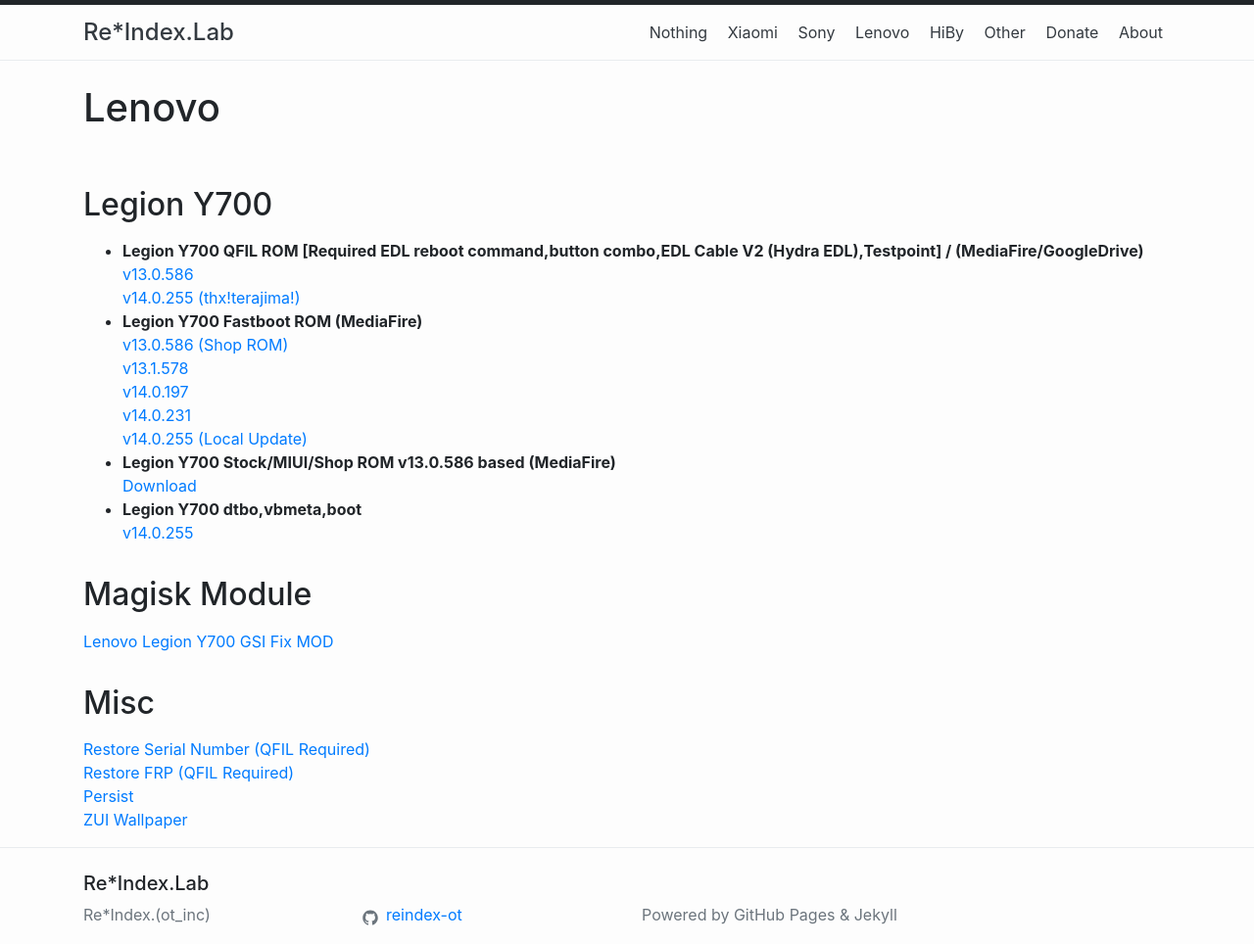
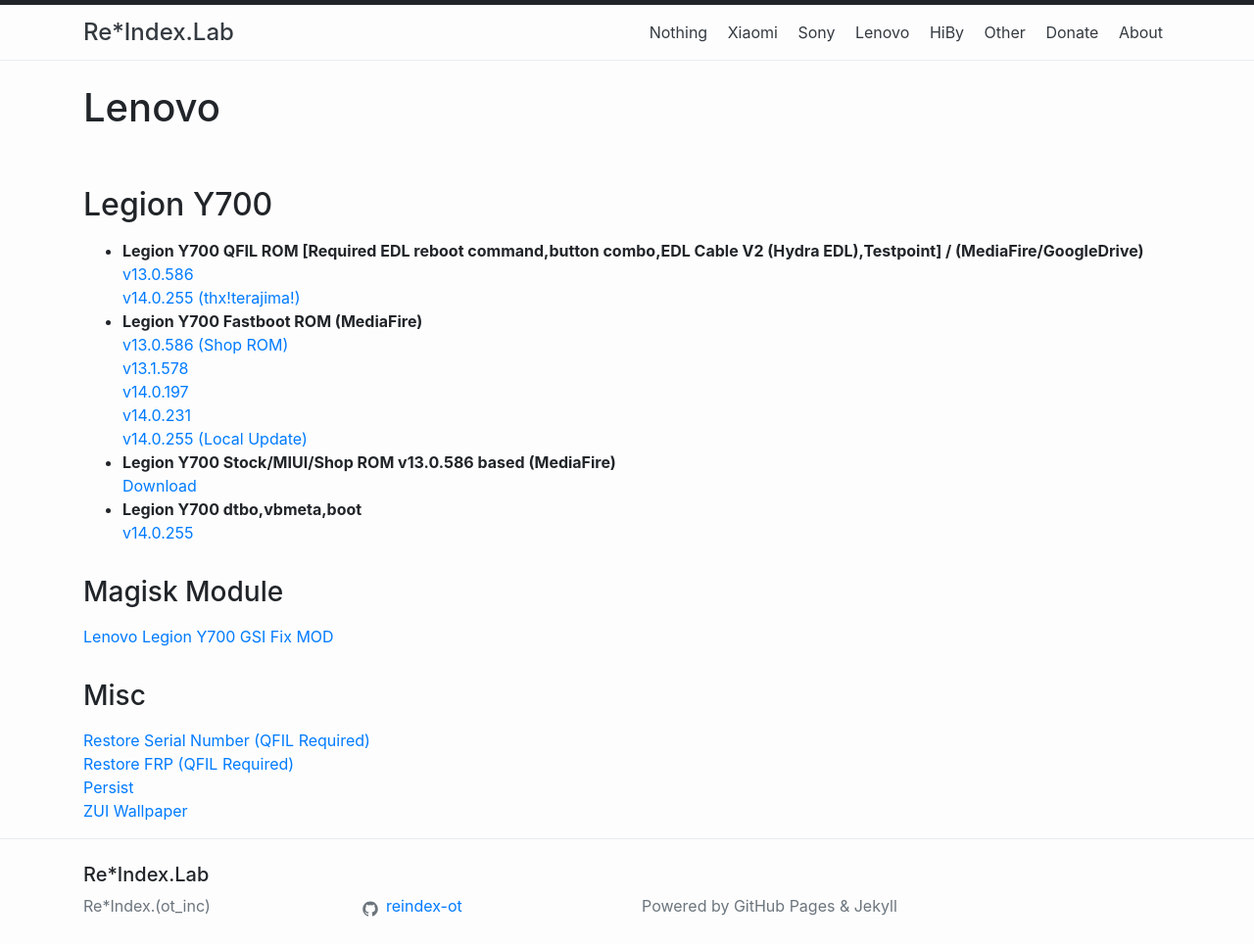
Before and after one commit to reindex-ot/reindex-ot.github.io, a Jekyll site: the page built from lenovo.md, in a window 1280 px wide. Shown: the whole page at 98% size. Built offline with Jekyll 4.4.1, drawn with Linux system fonts in a browser that asks for light colours.

```diff
--- a/lenovo.md
+++ b/lenovo.md
@@ -19,10 +19,10 @@ permalink: /lenovo/
 - <b>Legion Y700 dtbo,vbmeta,boot</b><br>
 [v14.0.255](https://www.mediafire.com/file/ri36vf0s50v7miw/Legion_Y700_v14.0.255_boot%252Cdtbo.vbmeta.7z/file)
 
-## Magisk Module
+### Magisk Module
 [Lenovo Legion Y700 GSI Fix MOD](https://github.com/reindex-ot/LegionY700-GSI-Fix_MOD)<br>
 
-## Misc
+### Misc
 [Restore Serial Number (QFIL Required)](https://www.mediafire.com/file/hgi2i7tab5fh6rj/fpinfo_restore.bin/)<br>
 [Restore FRP (QFIL Required)](https://www.mediafire.com/file/9arstg8us7xfnf3/frp.bin/)<br>
 [Persist](https://www.mediafire.com/file/cmpf9t5d4h4tk2s/persist.img/)<br>
```
